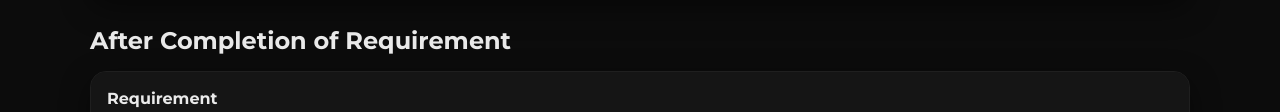
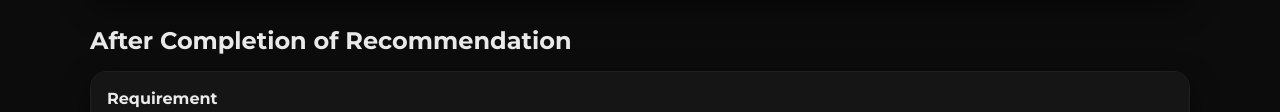
Before and after one commit to syedahmed920/ADT-Management-System, a plain HTML site: page requirement.html in a window 1280 px wide. Shown: the part 765-877 px from the top of the page. Drawn offline with nearby package versions, Linux system fonts and the light colour scheme.

Commit message:
Update requirement.html

```diff
--- a/requirement.html
+++ b/requirement.html
@@ -56,7 +56,7 @@
         </table>
       </div>
 
-      <h2>After Completion of Requirement</h2>
+      <h2>After Completion of Recommendation</h2>
       <div class="table-wrap">
         <table class="table">
           <thead>
```
